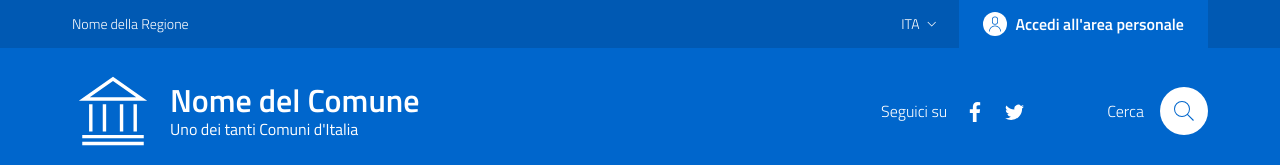
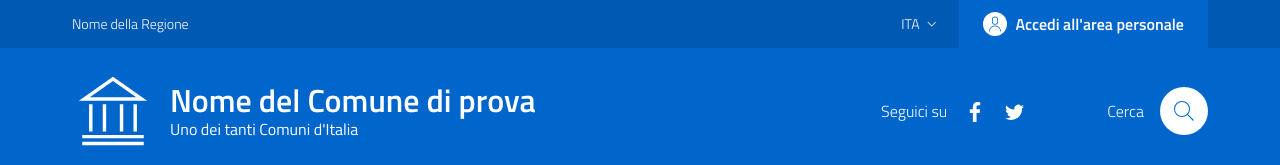
Before and after one commit to naposalvo1972/my-gatsby-site, a Gatsby site: page / in a window 1280 px wide. Shown: the top 165 px of the page. Built offline with nearby package versions, Linux system fonts and the light colour scheme; Gatsby itself is replaced by a stand-in of ours.

Commit message:
Updated 'src/components/header.js' via CloudCannon

```diff
--- a/src/components/header.js
+++ b/src/components/header.js
@@ -61,7 +61,7 @@ const Header = () => (
                       <use xlinkHref={`${sprite}#it-pa`}/>
                     </svg>
                     <div class="it-brand-text">
-                      <h2 class="no_toc">Nome del Comune</h2>
+                      <h2 class="no_toc">Nome del Comune di prova</h2>
                       <h3 class="no_toc d-none d-md-block">
                         Uno dei tanti Comuni d'Italia
                       </h3>
```
